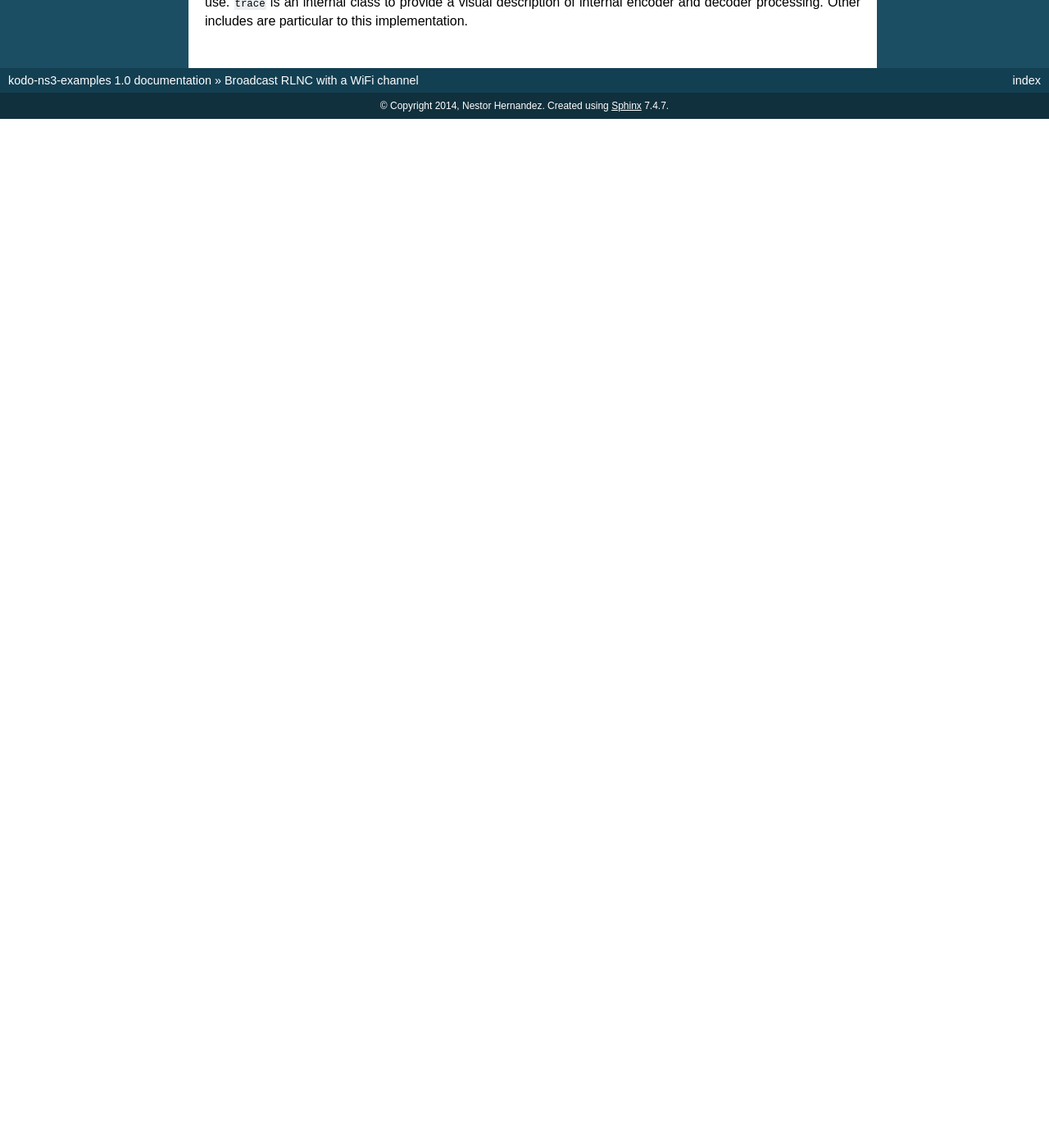
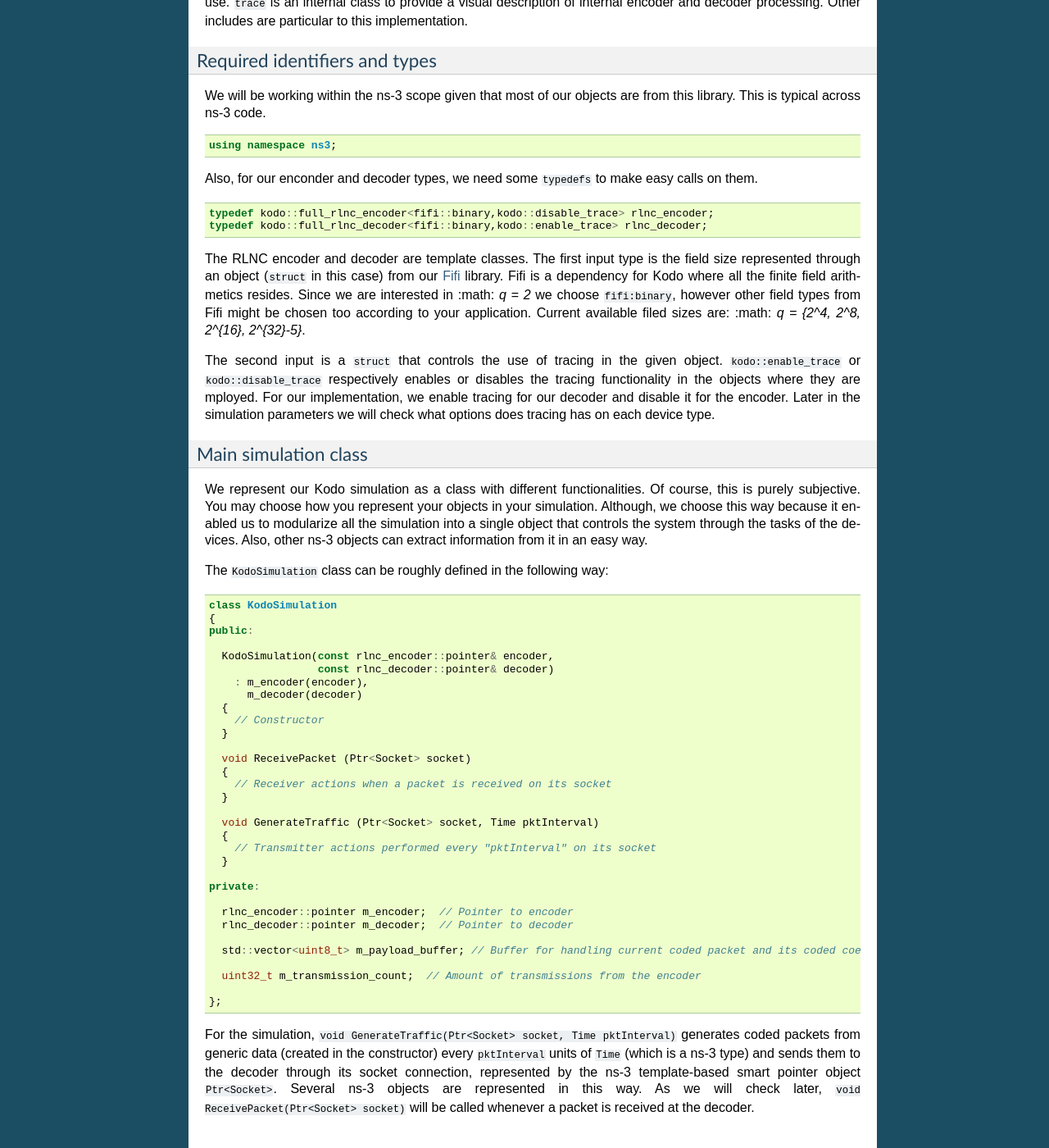
Before and after one commit to steinwurf/kodo-ns3-examples, a Sphinx documentation site: the page built from docs/wifi_broadcast.rst, in a window 1280 px wide and 1400 px high, scrolled down 1501 px. Shown: the whole window at 82% size. Built offline with Sphinx 7.4.7, drawn with Linux system fonts in a browser that asks for light colours; before the commit the page ends 1646 px from its top, so only the background shows below that; some of the changed text lies outside the part shown.

Commit message:
Add class description for first example

```diff
--- a/docs/wifi_broadcast.rst
+++ b/docs/wifi_broadcast.rst
@@ -6,7 +6,7 @@ Broadcast RLNC with a WiFi channel
 The topology shown in Fig. **XX** describes a transmitter sending coded packets
 with RLNC from a generation size :math: `g` and field size :math: `q` in a
 broadcast fashion through a 802.11b channel. For the purpose of our example
-we will start with :math: `g = 5` and :math:i `q = 2` (i.e. the binary field) and
+we will start with :math: `g = 5` and :math: `q = 2` (i.e. the binary field) and
 we will check the completion time in terms of transmissions through the WiFi
 channel under different situations.
 
@@ -16,7 +16,7 @@ What to simulate?
 We will consider the following guidelines for our simulation:
 
 * Behaviour: The sender keeps transmitting the generation until the
-  receiver has :math:`g` linearly independent (l.i.) coded packets
+  receiver has :math: `g` linearly independent (l.i.) coded packets
   (combinations). Packets might or might not be loss due to channel
   impairments.
 * Inputs: As main parameters regarding RLNC, we choose the generation
@@ -96,3 +96,92 @@ From Kodo, the header ``full_rlnc_codes`` contains the description of the
 encoder and decoder objects that we use. ``trace`` is an internal class to
 provide a visual description of internal encoder and decoder processing. Other
 includes are particular to this implementation.
+
+Required identifiers and types
+^^^^^^^^^^^^^^^^^^^^^^^^^^^^^^
+
+We will be working within the ns-3 scope given that most of our objects are from
+this library. This is typical across ns-3 code.
+
+.. code:: c++
+
+   using namespace ns3;
+
+Also, for our enconder and decoder types, we need some ``typedefs`` to make
+easy calls on them.
+
+.. code:: c++
+
+   typedef kodo::full_rlnc_encoder<fifi::binary,kodo::disable_trace> rlnc_encoder;
+   typedef kodo::full_rlnc_decoder<fifi::binary,kodo::enable_trace> rlnc_decoder;
+
+The RLNC encoder and decoder are template classes. The first input type is the
+field size represented through an object (``struct`` in this case) from our
+`Fifi  <https://github.com/steinwurf/fifi>`_ library. Fifi is a dependency for
+Kodo where all the finite field arithmetics resides. Since we are interested in
+:math: `q = 2` we choose ``fifi:binary``, however other field types from Fifi
+might be chosen too according to your application. Current available filed sizes
+are: :math: `q = {2^4, 2^8, 2^{16}, 2^{32}-5}`.
+
+The second input is a ``struct`` that controls the use of tracing in the given
+object. ``kodo::enable_trace`` or ``kodo::disable_trace`` respectively enables
+or disables the tracing functionality in the objects where they are mployed.
+For our implementation, we enable tracing for our decoder and disable it for
+the encoder. Later in the simulation parameters we will check what options does
+tracing has on each device type.
+
+Main simulation class
+^^^^^^^^^^^^^^^^^^^^^
+
+We represent our Kodo simulation as a class with different functionalities. Of
+course, this is purely subjective. You may choose how you represent your objects
+in your simulation. Although, we choose this way because it enabled us to
+modularize all the simulation into a single object that controls the system
+through the tasks of the devices. Also, other ns-3 objects can extract
+information from it in an easy way.
+
+The ``KodoSimulation`` class can be roughly defined in the following way:
+
+.. code:: c++
+
+   class KodoSimulation
+   {
+   public:
+
+     KodoSimulation(const rlnc_encoder::pointer& encoder,
+                    const rlnc_decoder::pointer& decoder)
+       : m_encoder(encoder),
+         m_decoder(decoder)
+     {
+       // Constructor
+     }
+
+     void ReceivePacket (Ptr<Socket> socket)
+     {
+       // Receiver actions when a packet is received on its socket
+     }
+
+     void GenerateTraffic (Ptr<Socket> socket, Time pktInterval)
+     {
+       // Transmitter actions performed every "pktInterval" on its socket
+     }
+
+   private:
+
+     rlnc_encoder::pointer m_encoder;  // Pointer to encoder
+     rlnc_decoder::pointer m_decoder;  // Pointer to decoder
+
+     std::vector<uint8_t> m_payload_buffer; // Buffer for handling current coded packet and its coded coefficients
+
+     uint32_t m_transmission_count;  // Amount of transmissions from the encoder
+
+   };
+
+For the simulation, ``void GenerateTraffic(Ptr<Socket> socket, Time
+pktInterval)`` generates coded packets from generic data (created in the
+constructor) every ``pktInterval`` units of ``Time`` (which is a ns-3 type) and
+sends them to the decoder through its socket connection, represented by the
+ns-3 template-based smart pointer object ``Ptr<Socket>``. Several ns-3 objects
+are represented in this way. As we will check later, ``void
+ReceivePacket(Ptr<Socket> socket)`` will be called whenever a packet is received
+at the decoder.
```
Also changed, not shown: other parts of docs/wifi_broadcast.rst (+1 -1 lines), docs/before_you_start.rst (+42 -8 lines).
